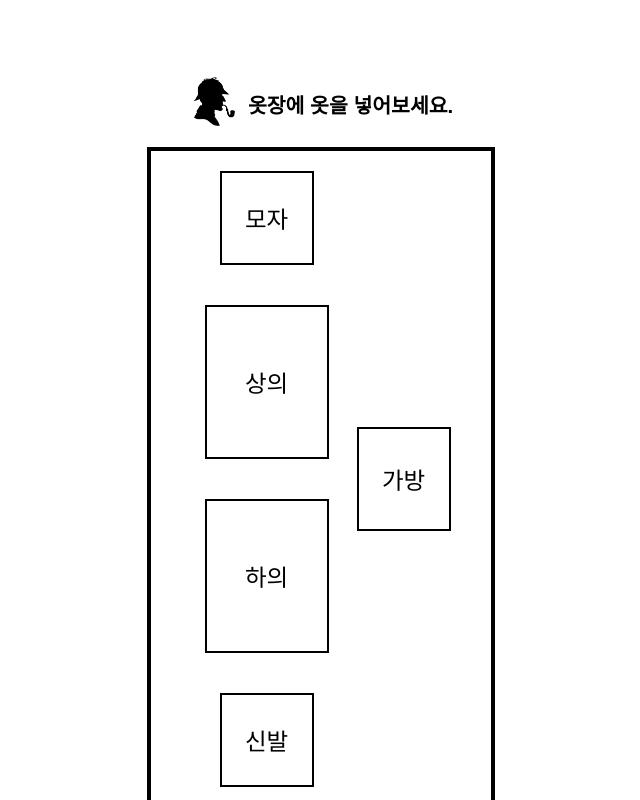
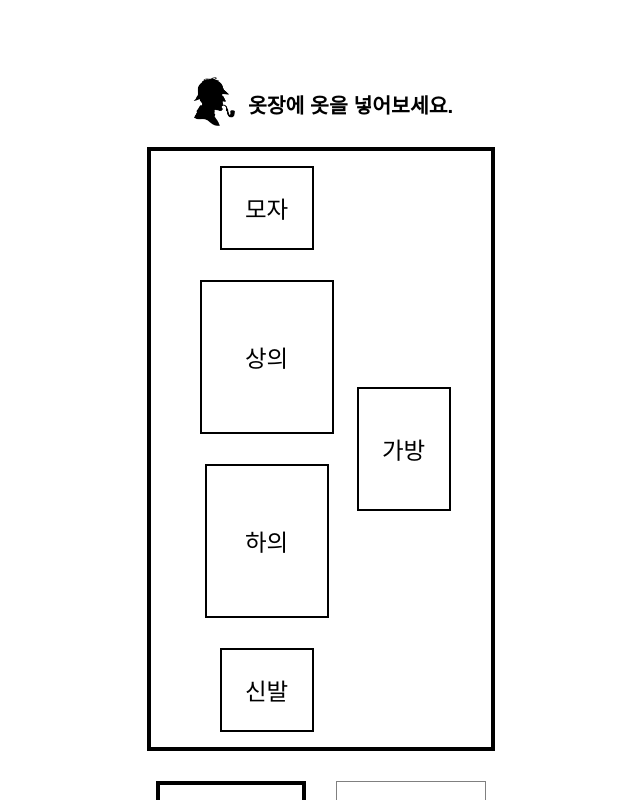
Before and after one commit to M-U-I-N-D-O/muindo-client, a React (Create React App) app in the folder client/: page /closet in a window 1280 px wide. Shown: the top 800 px of the page, without its empty margins (319-959 px from the left). Built offline with nearby package versions, Linux system fonts and the light colour scheme; a web font is replaced by a local one.

Commit message:
Feat : 백엔드 통신 url 업데이트(elice-distribute)

```diff
--- a/client/src/components/LoginDialog/googleLogin.js
+++ b/client/src/components/LoginDialog/googleLogin.js
@@ -58,7 +58,7 @@ const GoogleLogin = () => {
           uid: user.uid,
         };
         try {
-          const url = 'http://elice-kdt-ai-track-vm-ai-12.koreacentral.cloudapp.azure.com:8080/auth/access-token';
+          const url = 'http://elice-kdt-ai-track-vm-distribute-12.koreacentral.cloudapp.azure.com:5000/auth/access-token';
           const json = JSON.stringify(userInfo);
           axios
             .post(url, json, {
--- a/client/src/pages/Closet/ClosetLookBook.js
+++ b/client/src/pages/Closet/ClosetLookBook.js
@@ -253,7 +253,7 @@ export default function ClosetLookBook() {
       console.log(url);
     });
     const res = await axios.post(
-      `http://elice-kdt-ai-track-vm-ai-12.koreacentral.cloudapp.azure.com:8080/looks/upload`,
+      `http://elice-kdt-ai-track-vm-distribute-12.koreacentral.cloudapp.azure.com:5000/looks/upload`,
       {
         dataType: 'text',
         items: closetClothesId,
--- a/client/src/pages/Closet/index.js
+++ b/client/src/pages/Closet/index.js
@@ -62,64 +62,77 @@ const useStyles = makeStyles((theme) => ({
   hatContainer: {
     display: 'flex',
     alignItems: 'center',
-    maxWidth: '90px',
+    // maxWidth: '90px',
 
-    minWidth: '70px',
-    minHeight: '90px',
-    width: '40vw',
+    // minWidth: '70px',
+    // minHeight: '90px',
+    // width: '40vw',
+    width: '90px',
+    height: '80px',
+
     justifyContent: 'center',
     border: 'solid 2px',
-    margin: '20px 0px',
+    margin: '15px 0px',
   },
   topContainer: {
     display: 'flex',
     alignItems: 'center',
     // maxWidth: '200px',
-    maxWidth: '120px',
+    // maxWidth: '120px',
 
-    minWidth: '90px',
-    minHeight: '150px',
-    width: '30vw',
+    // minWidth: '90px',
+    // minHeight: '150px',
+    width: '130px',
+    height: '150px',
 
     justifyContent: 'center',
     border: 'solid 2px',
-    margin: '20px 0px',
+    margin: '15px 0px',
   },
   bottomContainer: {
     display: 'flex',
     alignItems: 'center',
-    maxWidth: '120px',
-    minWidth: '90px',
-    minHeight: '150px',
-    width: '30vw',
+    // maxWidth: '120px',
+    // minWidth: '90px',
+    // minHeight: '150px',
+    // width: '30vw',
+
+    width: '120px',
+    height: '150px',
 
     justifyContent: 'center',
     border: 'solid 2px',
-    margin: '20px 0px',
+    margin: '15px 0px',
   },
   shoesContainer: {
     display: 'flex',
     alignItems: 'center',
-    maxWidth: '90px',
-    minWidth: '70px',
-    minHeight: '90px',
-    width: '30vw',
+    // maxWidth: '90px',
+    // minWidth: '70px',
+    // minHeight: '90px',
+    // width: '30vw',
+
+    width: '90px',
+    height: '80px',
 
     justifyContent: 'center',
     border: 'solid 2px',
-    margin: '20px 0px',
+    margin: '15px 0px',
   },
   bagContainer: {
     display: 'flex',
     alignItems: 'center',
-    maxWidth: '90px',
-    minWidth: '70px',
-    minHeight: '100px',
-    width: '30vw',
+    // maxWidth: '90px',
+    // minWidth: '70px',
+    // minHeight: '100px',
+    // width: '30vw',
+
+    width: '90px',
+    height: '120px',
 
     justifyContent: 'center',
     border: 'solid 2px',
-    margin: '20px 0px',
+    margin: '15px 0px',
   },
   clothesText: {
     fontSize: '23.5px',
--- a/client/src/pages/MyPage/myClosetDetail.js
+++ b/client/src/pages/MyPage/myClosetDetail.js
@@ -8,7 +8,7 @@ import axios from 'axios';
 import { useHistory } from 'react-router';
 
 import { ModalContext } from '../../App';
-// import { ModalContext } from '../../';
+// import { ModalContext } from '../../data/confirmed_star.png';
 
 import Menu from '@material-ui/core/Menu';
 import MenuItem from '@material-ui/core/MenuItem';
@@ -28,13 +28,14 @@ const useStyles = makeStyles((theme) => ({
   closetContainer: {
     // backgroundColor: '#ced3e3',
     display: 'flex',
-    alignItems: 'center',
-    justifyContent: 'center',
+    // alignItems: 'center',
+    // justifyContent: 'center',
     width: '340px',
     border: 'solid 4px',
     height: '380px',
+    // position: 'relative',
+    marginTop: '20px',
     position: 'relative',
-    marginTop: '20px',
   },
   likeNoContainer: {
     // backgroundColor: '#ced3e3',
@@ -100,6 +101,25 @@ const useStyles = makeStyles((theme) => ({
   myLookBookImg: {
     height: '100%',
     width: '100%',
+    position: 'absolute',
+    zIndex: 1,
+  },
+  confirmedStar: {
+    zIndex: 100,
+    position: 'absolute',
+    width: '75px',
+
+    top: '8px',
+    right: '25px',
+  },
+  confirmedText: {
+    zIndex: 100,
+    position: 'absolute',
+    width: '50px',
+    fontSize: '16px',
+    top: '92px',
+    right: '67px',
+    color: 'red',
   },
 }));
 
@@ -112,15 +132,31 @@ export default function MyPageClosetDetail() {
   const [myClosetLookBookImg, setMyClosetLookBookImg] = useState([]);
   const [a, setA] = useState([]);
 
-  const handleOpenClosetModalClick = (event) => {
+  const handleOpenClosetModalClick = async (event) => {
     // setModalMode(event.target.id);
+    // const res = await axios.post(
+    //   `http://elice-kdt-ai-track-vm-distribute-12.koreacentral.cloudapp.azure.com:5000/looks/upload`,
+    //   {
+    //     dataType: 'text',
+    //     items: closetClothesId,
+    //     data: {
+    //       img: url,
+    //     },
+    //     success: function () {
+    //       // seq = res['id'];
+    //     },
+    //   },
+
+    //   { headers: { 'Content-Type': 'application/json', Authorization: 'Bearer ' + window.localStorage.token } },
+    // );
+
     setOpenClosetInfoModal(true);
   };
 
   useEffect(() => {
     try {
       axios
-        .get(`http://elice-kdt-ai-track-vm-ai-12.koreacentral.cloudapp.azure.com:8080/mypage/my-looks/${seq}`, {
+        .get(`http://elice-kdt-ai-track-vm-distribute-12.koreacentral.cloudapp.azure.com:5000/mypage/my-looks/${seq}`, {
           headers: { Authorization: 'Bearer ' + window.localStorage.token },
         })
         .then((res) => {
@@ -179,7 +215,14 @@ export default function MyPageClosetDetail() {
     <div className={classes.root}>
       <MyClosetInfo />
       <div className={classes.closetContainer}>
-        {Array.isArray(myClosetLookBookImg) && <img className={classes.myLookBookImg} src={a['url']}></img>}
+        {/* {Array.isArray(myClosetLookBookImg) && <img className={classes.myLookBookImg} src={a['url']} alt="aaa" />} */}
+        <img className={classes.myLookBookImg} src="/images/closet/closet_bottom2.jpg" alt="aaa" />
+        {/* {a['ok'] > a['no'] * 2 && ( */}
+        <div>
+          <img className={classes.confirmedStar} src="/images/confirmed_thumb.png" alt="sdgf" />{' '}
+          <span className={classes.confirmedText}>Confirmed!</span>
+        </div>
+        {/* )} */}
       </div>
       <div className={classes.likeNoContainer}>
         <div className={classes.likeNoBox}>
@@ -225,7 +268,7 @@ export default function MyPageClosetDetail() {
           <MenuItem>컨펌을 못받으셨나요?</MenuItem>
         </Menu> */}
       </div>
-      <a href="/solution" className={classes.confirmLink} target="_blank" rel="noreferrer">
+      <a href="/solution" className={classes.confirmLink} style={{ color: '#000' }} target="_blank" rel="noreferrer">
         컨펌을 못 받으셨나요?
       </a>
     </div>
--- a/client/src/pages/MyPage/myClosetList.js
+++ b/client/src/pages/MyPage/myClosetList.js
@@ -103,7 +103,7 @@ export default function MyPageClosetList() {
   useEffect(() => {
     try {
       axios
-        .get(`http://elice-kdt-ai-track-vm-ai-12.koreacentral.cloudapp.azure.com:8080/mypage/my-looks`, {
+        .get(`http://elice-kdt-ai-track-vm-distribute-12.koreacentral.cloudapp.azure.com:5000/mypage/my-looks`, {
           headers: { Authorization: 'Bearer ' + window.localStorage.token },
         })
         .then((res) => {
@@ -120,7 +120,7 @@ export default function MyPageClosetList() {
     setTimeout(() => {
       setPage(page + 1);
       axios
-        .get(`http://elice-kdt-ai-track-vm-ai-12.koreacentral.cloudapp.azure.com:8080/mypage/my-looks`, {
+        .get(`http://elice-kdt-ai-track-vm-distribute-12.koreacentral.cloudapp.azure.com:5000/mypage/my-looks`, {
           headers: { Authorization: 'Bearer ' + window.localStorage.token },
         })
         .then((res) => {
```
Also changed, not shown: client/src/components/Closet/closetModal.js (+66 -104 lines), client/public/images/confirmed.png (added), client/public/images/confirmed_thumb.png (added).
